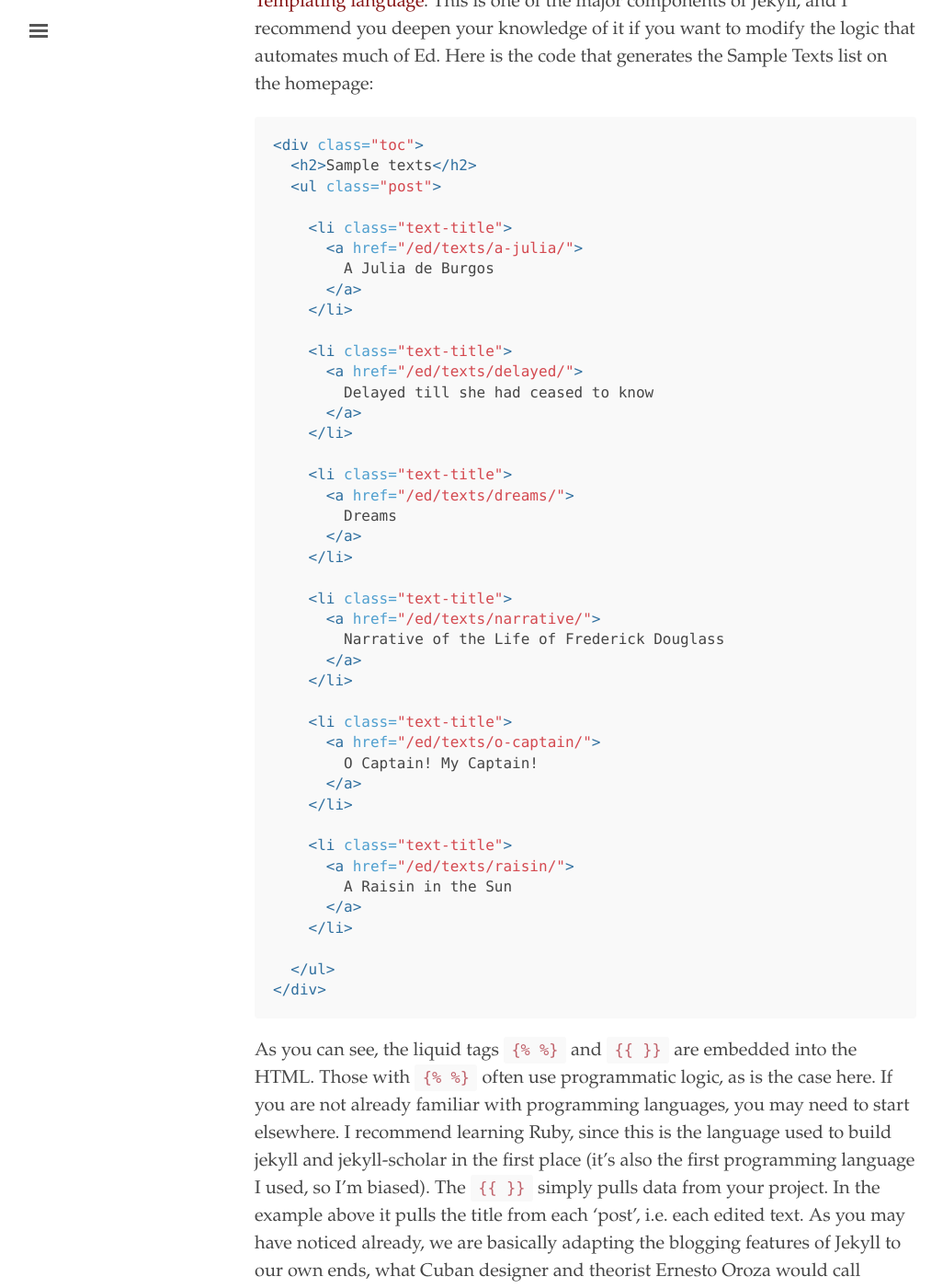
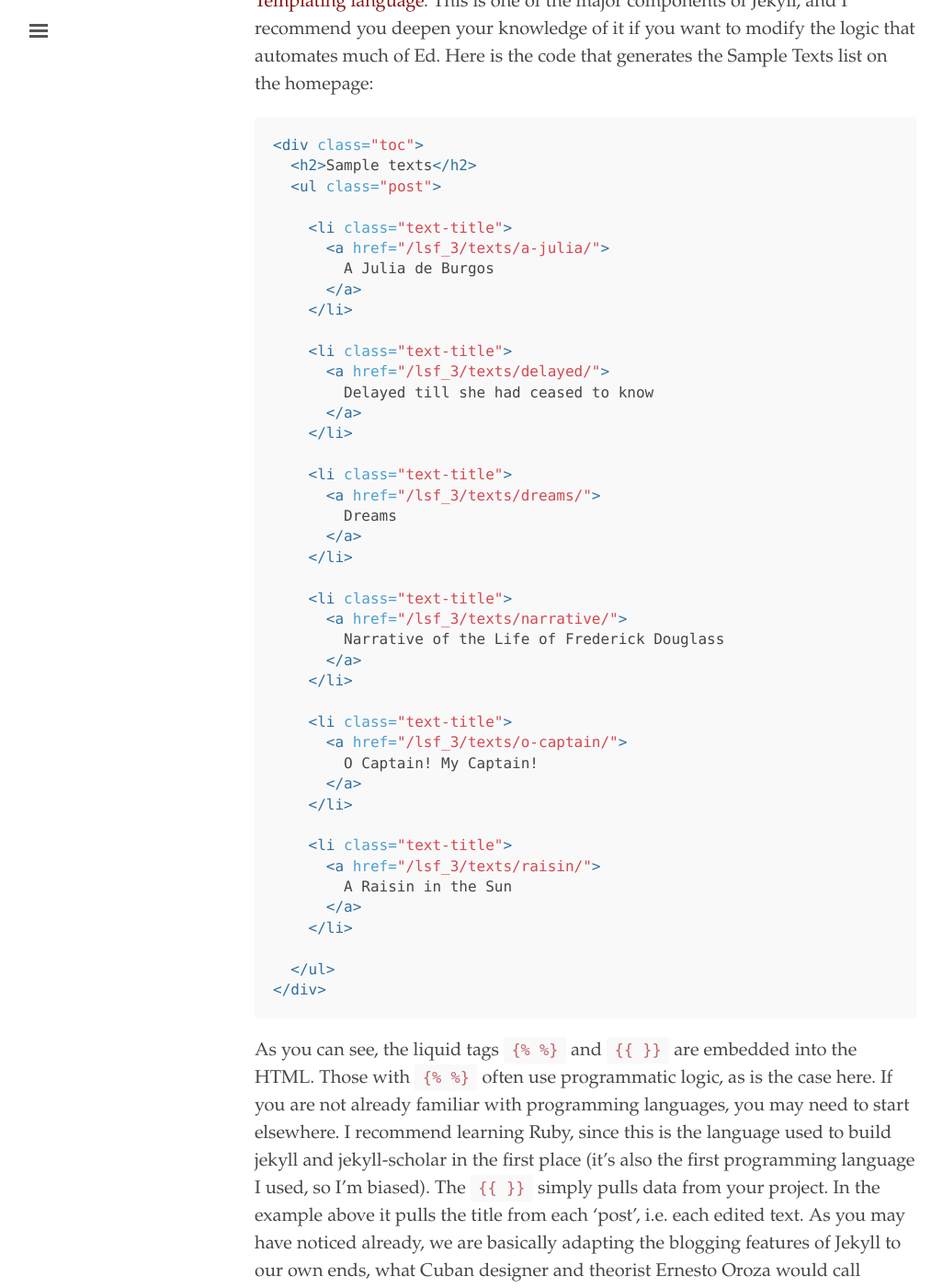
Before and after one commit to rm4-25/lsf_3, a Jekyll site: the page built from documentation.md, in a window 1280 px wide and 1400 px high, scrolled down 17712 px. Shown: the whole window at 92% size, without its empty margins (3-1029 px from the left). Built offline with Jekyll 4.4.1, drawn with Linux system fonts in a browser that asks for light colours.

Commit message:
Update _config.yml
Changed url and baseurl to match rm4-25/lsf_3.

```diff
--- a/_config.yml
+++ b/_config.yml
@@ -4,8 +4,8 @@
 title:               Ed.
 tagline:             'a jekyll theme for minimal editions'
 description:         'Ed is a Jekyll theme designed for textual editors based on minimal computing principles, and focused on legibility and flexibility.'
-url:                 'http://minicomp.github.io'
-baseurl:             '/ed'
+url:                 'http://rm4-25.github.io'
+baseurl:             '/lsf_3'
 
 # About/contact
 author:
```
